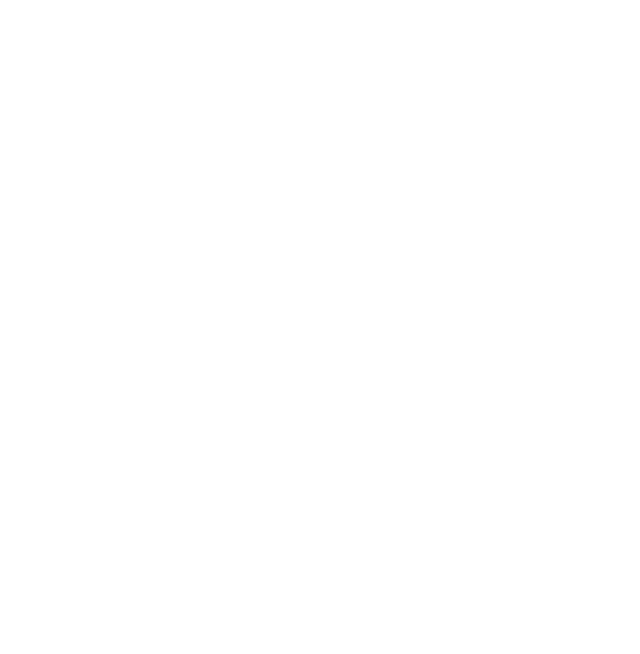
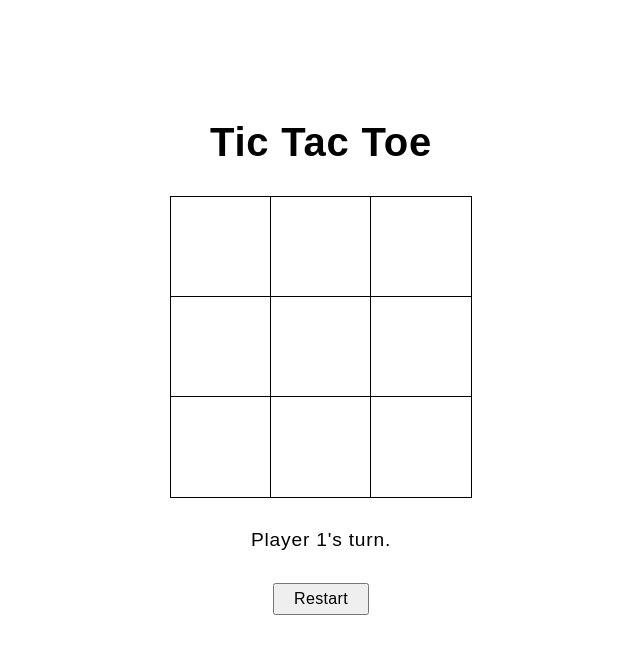
Before and after one commit to paulyshwang/tic-tac-toe, a plain HTML site: page index.html in a window 1280 px wide. Shown: the whole page, without its empty margins (319-959 px from the left). Drawn offline with Linux system fonts and the light colour scheme.

Commit message:
Create and style UI
Summary of changes:

 - Create DisplayController to render current board with clickable cells
   and to display game state messages to user

 - Create restart button to clear board and reset game state

 - Delete and refactor unnecessary code from console version

 - Add some missing semicolons

```diff
--- a/index.html
+++ b/index.html
@@ -8,6 +8,11 @@
     <script src="script.js" defer></script>
   </head>
   <body>
-
+    <div class="container">
+      <h1>Tic Tac Toe</h1>
+      <div class="board"></div>
+      <div class="message"></div>
+      <button class="restart">Restart</button>
+    </div>
   </body>
 </html>
--- a/script.js
+++ b/script.js
@@ -9,8 +9,7 @@ function GameBoard() {
   const moves = [];
   let winner = "";
 
-  // Eventually use this method to render UI
-  // const getBoard = () => board;
+  const getBoard = () => board;
 
   const isValidMove = (row, column) => {
     if (row < 0 || row >= n || column < 0 || column >= n) {
@@ -22,7 +21,7 @@ function GameBoard() {
     };
 
     return true;
-  }
+  };
 
   const placeMarker = (row, column, marker) => {
     board[row][column] = marker;
@@ -52,10 +51,10 @@ function GameBoard() {
         || Math.abs(antidiagonal) === n
       ) {
         if (player === 1) {
-          winner = "Player 1 wins!"
+          winner = "Player 1 wins!";
           return;
         } else {
-          winner = "Player 2 wins!"
+          winner = "Player 2 wins!";
           return;
         };
       };
@@ -66,22 +65,28 @@ function GameBoard() {
     if (moves.length === n * n) {
       winner = "Draw!";
       return;
-    }
+    };
   };
 
   const getWinner = () => winner;
 
-  // Print board to console (unnecessary after UI)
-  const printBoard = () => {
-    console.log(board);
-  };
+  const clearBoard = () => {
+    for (let i = 0; i < n; i++) {
+      for (let j = 0; j < n; j++) {
+        board[i][j] = " ";
+      };
+    };
+
+    moves.length = 0;
+    winner = "";
+  }
 
   return {
-    // getBoard,
+    getBoard,
     isValidMove,
     placeMarker,
     getWinner,
-    printBoard
+    clearBoard
   };
 }
 
@@ -101,43 +106,90 @@ function GameController() {
 
   let activePlayer = players[0];
 
-  // Eventually use this method to expose activePlayer to UI
-  // const getActivePlayer = () => activePlayer;
-
+  const getActivePlayer = () => activePlayer;
   const switchActivePlayer = () => {
     activePlayer = activePlayer === players[0] ? players[1] : players[0];
   };
+  const resetActivePlayer = () => activePlayer = players[0];
 
   const playRound = (row, column) => {
-    // Make sure game isn't over
-    if (board.getWinner()) {
-      console.log("GAME OVER");
-      return;
-    }
-
-    // Make sure move is legal, then place marker and print board
+    // Make sure move is legal, then place marker and switch active player
     if (board.isValidMove(row, column)) {
       board.placeMarker(row, column, activePlayer.marker);
-      board.printBoard();
-
-      // If winner exists after last move, print winner, else switch player turn
-      if (board.getWinner()) {
-        console.log(board.getWinner());
-      } else {
-        switchActivePlayer();
-        console.log(`${activePlayer.name}'s turn.`)
-      }
-    }
+      switchActivePlayer();
+    };
   };
 
-  // Initial play game message
-  board.printBoard();
-  console.log(`${activePlayer.name}'s turn.`)
-
   return {
-    // getActivePlayer,
-    playRound
+    getActivePlayer,
+    resetActivePlayer,
+    playRound,
+    getBoard: board.getBoard,
+    getWinner: board.getWinner,
+    clearBoard: board.clearBoard
   };
 }
 
-const game = GameController();
+function DisplayController() {
+  const game = GameController();
+  const boardDiv = document.querySelector(".board");
+  const messageDiv = document.querySelector(".message");
+  const restartButton = document.querySelector(".restart");
+
+  restartButton.addEventListener("click", () => {
+    game.clearBoard();
+    game.resetActivePlayer();
+
+    updateDisplay();
+  });
+
+  const updateDisplay = () => {
+    // Clear board div
+    boardDiv.textContent = "";
+
+    // Get most recent board, active player, and win status
+    const board = game.getBoard();
+    const activePlayer = game.getActivePlayer();
+    const winner = game.getWinner();
+
+    if (winner) {
+      // Display board with inactive cells
+      board.forEach((row) => {
+        row.forEach((column) => {
+          const cellButton = document.createElement("button");
+          cellButton.classList.add("inactive-cell");
+          cellButton.textContent = column;
+
+          boardDiv.appendChild(cellButton);
+        });
+      });
+
+      // Announce winner
+      messageDiv.textContent = winner;
+    } else {
+      // Display board with active cells
+      board.forEach((row, rowIndex) => {
+        row.forEach((column, columnIndex) => {
+          const cellButton = document.createElement("button");
+          cellButton.classList.add("cell");
+          cellButton.textContent = column;
+
+          cellButton.addEventListener("click", () => {
+            game.playRound(rowIndex, columnIndex);
+            updateDisplay();
+          });
+
+          boardDiv.appendChild(cellButton);
+        });
+      });
+
+      // Announce player turn
+      messageDiv.textContent = `${activePlayer.name}'s turn.`;
+    };
+  };
+
+  // Initial render
+  updateDisplay();
+}
+
+DisplayController();
--- a/style.css
+++ b/style.css
@@ -0,0 +1,70 @@
+* {
+  margin: 0;
+  padding: 0;
+  box-sizing: border-box;
+  /* outline: 1px dotted red; */
+}
+
+body {
+  display: flex;
+  justify-content: center;
+  padding-top: 15vh;
+  font-family: Arial, sans-serif;
+  letter-spacing: 0.05rem;
+}
+
+.container {
+  text-align: center;
+}
+
+h1 {
+  text-align: center;
+  font-size: 2.5rem;
+}
+
+.board {
+  display: grid;
+  height: 300px;
+  width: 300px;
+  grid-template-columns: repeat(3, 1fr);
+  grid-template-rows: repeat(3, 1fr);
+  margin-top: 2rem;
+}
+
+.cell {
+  font-size: 2rem;
+  background-color: white;
+  border: none;
+  outline: 1px solid black;
+  cursor: pointer;
+}
+
+.cell:hover {
+  background-color: #eee;
+}
+
+.cell:active {
+  background-color: #f4f4f4;
+}
+
+.inactive-cell {
+  font-size: 2rem;
+  color: #525252;
+  background-color: #f4f4f4;
+  border: none;
+  outline: 1px solid black;
+}
+
+.message {
+  text-align: center;
+  padding-top: 2rem;
+  font-size: 1.2rem;
+}
+
+.restart {
+  margin-top: 2rem;
+  width: 6rem;
+  height: 2rem;
+  font-size: 1rem;
+  letter-spacing: 0.02rem;
+}
```
